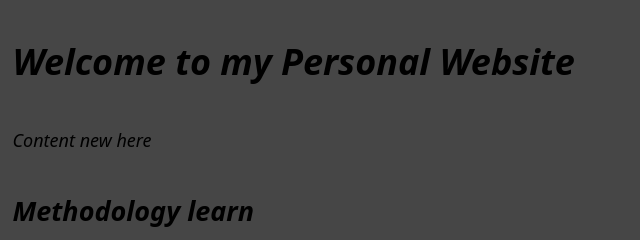
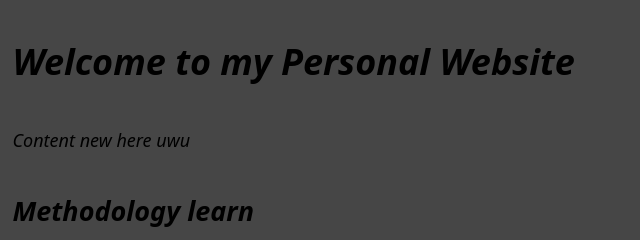
Before and after one commit to jordanbailonc/html-test, a plain HTML site: page index.html in a window 1280 px wide. Shown: the top 240 px of the page, 0-640 px from the left. Drawn offline with Linux system fonts and the light colour scheme.

Commit message:
Aded main box content

```diff
--- a/index.html
+++ b/index.html
@@ -12,7 +12,7 @@
 <body class="all-content">
     <h1>Welcome to my Personal Website</h1>
     <div class="header1">
-        <p>Content new here</p>
+        <p>Content new here uwu</p>
     </div>
     <h2>Methodology learn</h2>
     <p>This is an update to pull in the master.</p>
```
